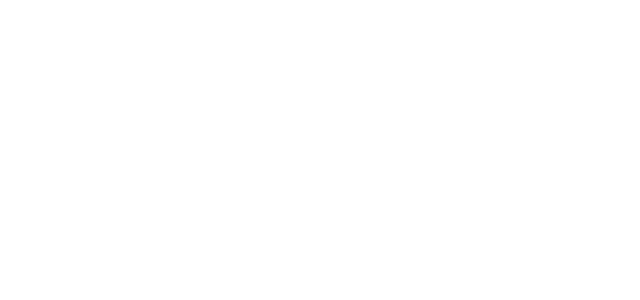
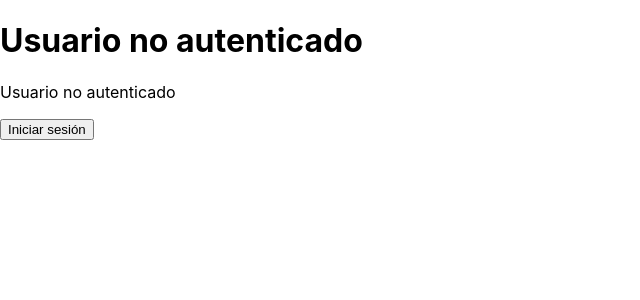
Before and after one commit to jpgelmi/frontend-grupo-1-IIC2173, a React (Create React App) app: page /auth in a window 1280 px wide. Before the commit this address had no page. Shown: the top 300 px of the page, without its empty margins (0-640 px from the left). Built offline with nearby package versions, Linux system fonts and the light colour scheme.

Commit message:
implement logic

```diff
--- a/package.json
+++ b/package.json
@@ -3,9 +3,12 @@
   "version": "0.1.0",
   "private": true,
   "dependencies": {
+    "@auth0/auth0-react": "^2.2.4",
     "@testing-library/jest-dom": "^5.17.0",
     "@testing-library/react": "^13.4.0",
     "@testing-library/user-event": "^13.5.0",
+    "dotenv": "^16.4.5",
+    "express-openid-connect": "^2.17.1",
     "react": "^18.3.1",
     "react-dom": "^18.3.1",
     "react-router-dom": "^6.26.2",
@@ -35,5 +38,6 @@
       "last 1 firefox version",
       "last 1 safari version"
     ]
-  }
+  },
+  "proxy": "http://localhost:3000"
 }
--- a/src/App.js
+++ b/src/App.js
@@ -1,11 +1,13 @@
 import React, { useState } from 'react';
 import './App.css';
 import { BrowserRouter as Router, Route, Routes } from 'react-router-dom';
+import { Auth0Provider } from '@auth0/auth0-react'; // Importa Auth0Provider
 import Wallet from './components/wallet/Wallet';
 import Home from './components/Home';
 import AddFunds from './components/wallet/AddFunds';
 import Fixtures from './components/fixtures/Fixtures';
-import FixtureDetails from './components/fixtures/FixtureDetails'; // Importa el componente correcto
+import FixtureDetails from './components/fixtures/FixtureDetails';
+import AuthenticacionManage from './AuthenticacionManage'; // Importa tu componente de gestión de autenticación
 
 function App() {
   const [balance, setBalance] = useState(0);
@@ -13,6 +15,11 @@ function App() {
   const userId = '2'; // Reemplaza con el ID del usuario actual
 
   return (
+    <Auth0Provider
+      domain={process.env.ISSUE_BASE_URL} // Tu dominio de Auth0
+      clientId={process.env.CLIENTID} // Tu client ID de Auth0
+      redirectUri={window.location.origin} // URL de redirección después de iniciar sesión
+    >
       <Router>
         <Routes>
           <Route path="/wallet/*" element={<Wallet userId={userId} balance={balance} setBalance={setBalance} userName={userName} setUserName={setUserName} />} />
@@ -20,8 +27,10 @@ function App() {
           <Route path="/fixtures" element={<Fixtures />} />
           <Route path="/match/:id" element={<FixtureDetails />} />
           <Route path="/" element={<Home />} />
+          <Route path="/auth" element={<AuthenticacionManage />} />
         </Routes>
       </Router>
+    </Auth0Provider>
   );
 }
 
--- /dev/null
+++ b/src/AuthenticacionManage.js
@@ -0,0 +1,36 @@
+import React, { useEffect, useState } from 'react';
+import { useAuth0 } from '@auth0/auth0-react';
+
+function AuthenticacionManage() {
+  const { loginWithRedirect, logout, isAuthenticated, user } = useAuth0();
+  const [message, setMessage] = useState('');
+
+  useEffect(() => {
+    if (isAuthenticated) {
+      setMessage(`Bienvenido, ${user.name}`);
+    } else {
+      setMessage('Usuario no autenticado');
+    }
+  }, [isAuthenticated, user]);
+
+  return (
+    <div>
+      <h1>{message}</h1>
+      {isAuthenticated ? (
+        <>
+          <p>Usuario autenticado</p>
+          <button onClick={() => logout({ returnTo: window.location.origin })}>
+            Cerrar sesión
+          </button>
+        </>
+      ) : (
+        <>
+          <p>Usuario no autenticado</p>
+          <button onClick={loginWithRedirect}>Iniciar sesión</button>
+        </>
+      )}
+    </div>
+  );
+}
+
+export default AuthenticacionManage;
--- a/src/components/Home.js
+++ b/src/components/Home.js
@@ -1,16 +1,37 @@
 import React from 'react';
+import { useAuth0 } from '@auth0/auth0-react'; // Importa el hook de Auth0
 import { Link } from 'react-router-dom';
-import './style/Home.css'; // Asegúrate de que la ruta sea correcta
+import './style/Home.css';
 
 const Home = () => {
+  const { loginWithRedirect, logout, isAuthenticated, user } = useAuth0(); // Obtén las funciones y el estado de Auth0
+
+  const handleRegister = () => {
+    // Redirigir a la URL de registro de Auth0
+    window.location.href = process.env.SIGN_UP_URL; // Asegúrate de que esté configurada correctamente
+  };
+
   return (
     <div className="home-container">
       <h2>CoolGoat</h2>
       <p>Bienvenido a CoolGoat!</p>
       <Link to="/wallet">Ir a mi billetera</Link>
-      <Link to="/fixtures">
-        Ver Partidos disponibles
-      </Link>
+      <Link to="/fixtures">Ver Partidos disponibles</Link>
+
+      {isAuthenticated ? ( // Muestra el contenido basado en el estado de autenticación
+        <>
+          <p>Usuario autenticado: {user.name}</p>
+          <button onClick={() => logout({ returnTo: window.location.origin })}>
+            Cerrar sesión
+          </button>
+        </>
+      ) : (
+        <>
+          <p>Usuario no autenticado</p>
+          <button onClick={loginWithRedirect}>Iniciar sesión</button>
+          <button onClick={handleRegister}>Registrarse</button>
+        </>
+      )}
     </div>
   );
 };
--- a/src/index.js
+++ b/src/index.js
@@ -3,11 +3,18 @@ import ReactDOM from 'react-dom/client';
 import './index.css';
 import App from './App';
 import reportWebVitals from './reportWebVitals';
+import { Auth0Provider } from '@auth0/auth0-react'; // Importa Auth0Provider
 
 const root = ReactDOM.createRoot(document.getElementById('root'));
 root.render(
   <React.StrictMode>
-    <App />
+    <Auth0Provider
+      domain={process.env.ISSUE_BASE_URL} // Asegúrate de definir esta variable en tu .env
+      clientId={process.env.CLIENTID} // Asegúrate de definir esta variable en tu .env
+      redirectUri={window.location.origin} // URL de redirección después de iniciar sesión
+    >
+      <App />
+    </Auth0Provider>
   </React.StrictMode>
 );
 
```
Also changed, not shown: 2 other files (tests, documents, lock files or other folders). Lines whose indentation alone changed are shown as unchanged.
